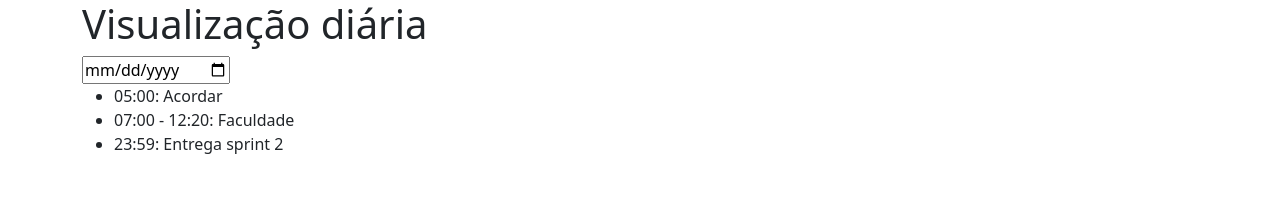
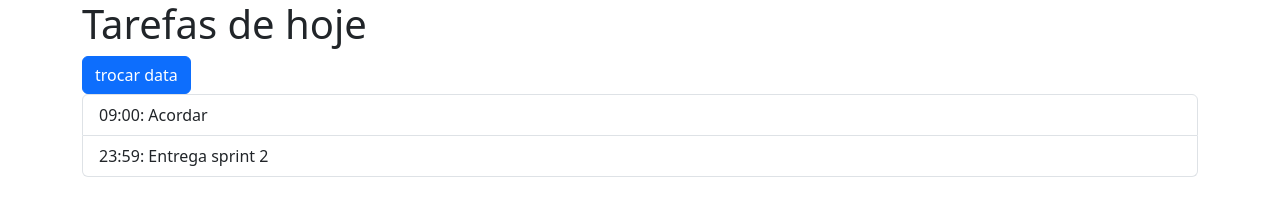
Before and after one commit to EricMagalhaes1/Trabalho-Interdisciplinar-, a plain HTML site: page codigo/visualizacao-diaria.html in a window 1280 px wide. Drawn offline with Linux system fonts and the light colour scheme.

Commit message:
Embelezamento da visualização diária

```diff
--- a/codigo/assets/js/visualizacao-diaria.js
+++ b/codigo/assets/js/visualizacao-diaria.js
@@ -5,19 +5,19 @@ let json = `{
         "nome": "Acordar",
         "inicio": "05:00",
         "fim": "05:00",
-        "diasDaSemana": [0, 1, 2, 3, 4]
+        "diasDaSemana": [1, 2, 3, 4, 5]
         },
         {
         "nome": "Faculdade",
         "inicio": "07:00",
         "fim": "12:20",
-        "diasDaSemana": [0, 1, 2, 3, 4]
+        "diasDaSemana": [1, 2, 3, 4, 5]
         },
         {
         "nome": "Acordar",
         "inicio": "09:00",
         "fim": "09:00",
-        "diasDaSemana": [5, 6]
+        "diasDaSemana": [0, 6]
         }
     ],
     "calendario": [
@@ -40,6 +40,17 @@ let rotina = JSON.parse(json);
 
 let lista = document.getElementById("lista");
 let input = document.getElementById("data");
+let titulo = document.getElementById("titulo");
+
+// cria uma data apartir de uma string "dd-mm-yyyy" no fuso horário local
+function stringParaDate(s) {
+    let b = s.split(/\D/);
+    return new Date(b[0], b[1]-1, b[2], 0, 0, 0);
+}
+
+function mesmaData(data1, data2) {
+    return Math.abs(data1.getTime() - data2.getTime()) < 86400000;
+}
 
 function mostrarLista(data) {
     lista.innerHTML = "";
@@ -55,13 +66,9 @@ function mostrarLista(data) {
 
     for (let i = 0; i < rotina.calendario.length; i++) {
         let tarefa = rotina.calendario[i];
-        let tarefaData = new Date(tarefa.data);
+        let tarefaData = stringParaDate(tarefa.data);
 
-        if (
-            tarefaData.getFullYear() === data.getFullYear() &&
-            tarefaData.getMonth() === data.getMonth() &&
-            tarefaData.getDate() === data.getDate()
-        )
+        if (mesmaData(tarefaData, data))
             tarefas.push(tarefa);
 
     }
@@ -73,6 +80,7 @@ function mostrarLista(data) {
     for (let i = 0; i < tarefas.length; i++) {
         let tarefa = tarefas[i];
         let li = document.createElement("li");
+        li.classList.add("list-group-item");
         if (tarefa.inicio === tarefa.fim)
             li.innerText = `${tarefa.inicio}: ${tarefa.nome}`;
         else
@@ -80,10 +88,17 @@ function mostrarLista(data) {
 
         lista.appendChild(li);
     }
+
+    let h = new Date();
+
+    if (mesmaData(h, data))
+        titulo.innerText = "Tarefas de hoje";
+    else
+        titulo.innerText = "Tarefas de " + data.toLocaleDateString();
 }
 
-input.addEventListener("change", () => {
-    mostrarLista(new Date(input.value));
+document.getElementById("aplicar-data").addEventListener('click', () => {
+    mostrarLista(stringParaDate(data.value));
 });
 
 mostrarLista(new Date());
--- a/codigo/visualizacao-diaria.html
+++ b/codigo/visualizacao-diaria.html
@@ -7,12 +7,31 @@
 <link href="assets/css/bootstrap.min.css" rel="stylesheet"/>
 </head>
 <body>
-    <div class="container">
-    <h1>Visualização diária</h1>
-    <input type="date" id="data"/>
-    <ul id="lista"></ul>
-    <script src="assets/js/bootstrap.bundle.min.js"></script>
-    <script src="assets/js/visualizacao-diaria.js"></script>
+  <div class="modal" tabindex="-1" id="seletor-data">
+    <div class="modal-dialog">
+      <div class="modal-content">
+        <div class="modal-header">
+          <h5 class="modal-title">Alterar dia</h5>
+          <button type="button" class="btn-close" data-bs-dismiss="modal" aria-label="Close"></button>
+        </div>
+        <div class="modal-body">
+            <input id="data" type="date"/>
+        </div>
+        <div class="modal-footer">
+          <button type="button" class="btn btn-secondary" data-bs-dismiss="modal">Cancelar</button>
+          <button type="button" class="btn btn-primary" data-bs-dismiss="modal" id="aplicar-data">Aplicar</button>
+        </div>
+      </div>
     </div>
+  </div>
+  <div class="container">
+  <h1 id="titulo"></h1>
+  <button type="button" class="btn btn-primary" data-bs-toggle="modal" data-bs-target="#seletor-data">
+    trocar data
+  </button>
+  <ul id="lista" class="list-group"></ul>
+  <script src="assets/js/bootstrap.bundle.min.js"></script>
+  <script src="assets/js/visualizacao-diaria.js"></script>
+  </div>
 </body>
 </html>
```
